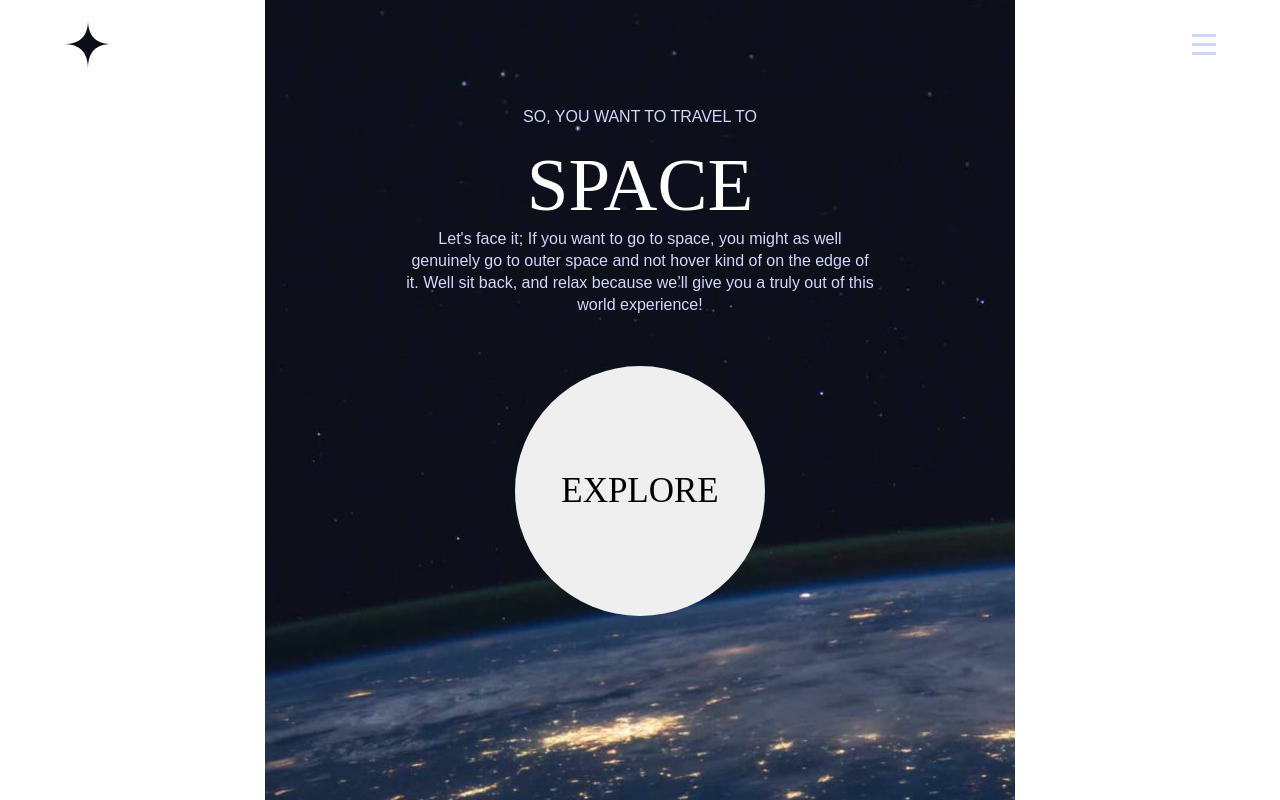
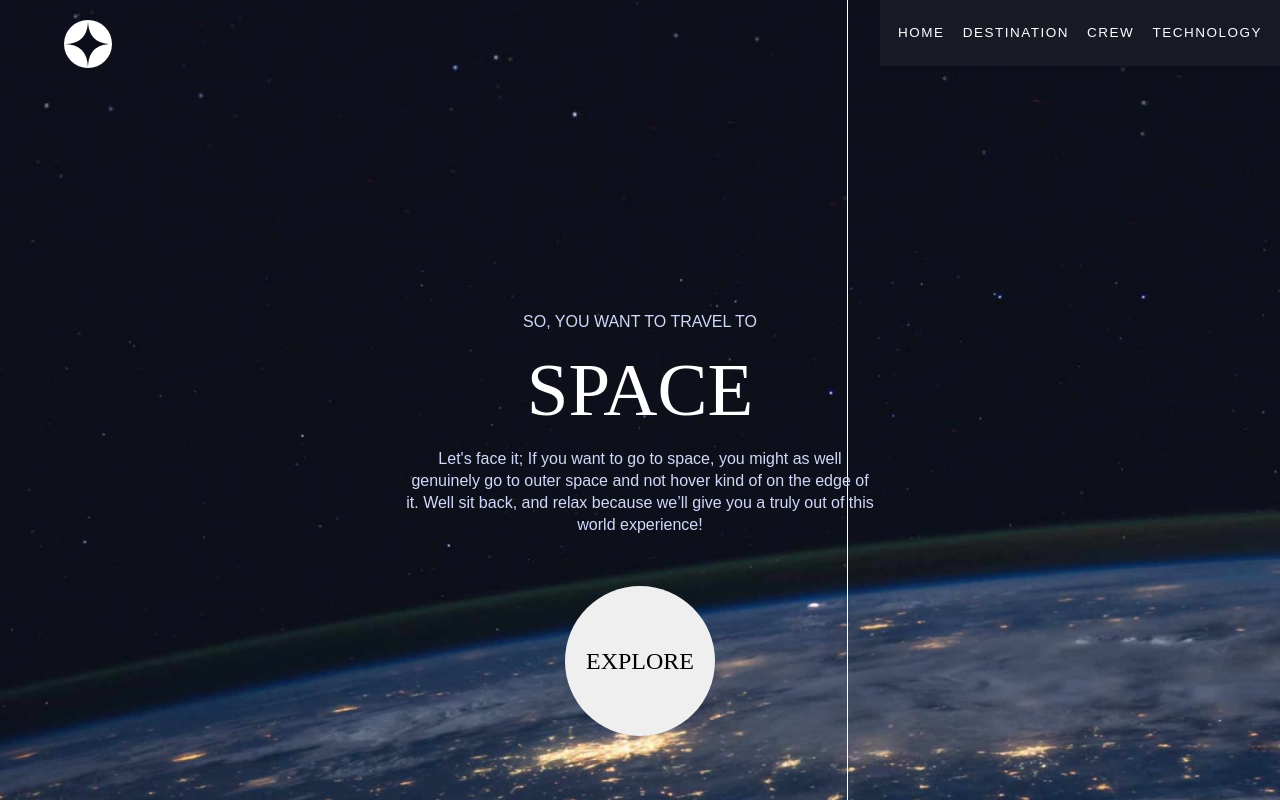
Before and after one commit to kaueOliveira/Space-Tourism, a React (Vite) app: page / in a window 1280 px wide. Built offline with nearby package versions, Linux system fonts and the light colour scheme.

Commit message:
Styling the tablet version

```diff
--- a/src/App.css
+++ b/src/App.css
@@ -1,5 +1,5 @@
 /* #root {
-  height: 100%;
+  transition: all 0.5s ease;
 } */
 
 /* .logo {
--- a/src/components/navBar/NavBar.css
+++ b/src/components/navBar/NavBar.css
@@ -57,10 +57,14 @@ header {
 .sidebar li {
   font-size: 1.5rem;
   padding: 15px 0;
-  cursor: pointer;
+
+  transition: border-bottom 0.8s;
+
+  border-bottom: 1.5px solid transparent;
 }
 
 .sidebar li:hover {
+  transition: 0.8s;
   border-bottom: 1.5px solid white;
 }
 
@@ -81,3 +85,40 @@ a {
   top: 15px;
   right: 15px;
 }
+
+@media (min-width: 640px) {
+  header {
+    /* justify-content: space-evenly; */
+  }
+  .menu-btn,
+  .close-btn {
+    display: none;
+  }
+
+  .sidebar {
+    width: 40rem;
+    height: fit-content;
+    padding: 0;
+
+    position: absolute;
+    left: calc(100% - 400px) !important;
+
+    background: rgba(255, 255, 255, 0.048);
+  }
+
+  .sidebar ul {
+    display: flex;
+    flex-flow: row nowrap;
+    justify-content: space-evenly;
+  }
+
+  .sidebar li {
+    font-size: 1.35rem;
+    font-weight: lighter;
+    letter-spacing: 1.5px;
+  }
+
+  .sidebar span {
+    display: none;
+  }
+}
--- a/src/pages/Crew/Crew.jsx
+++ b/src/pages/Crew/Crew.jsx
@@ -32,9 +32,11 @@ const Crew = () => {
                 <div className="slide-image" key={index}>
                   <img src={item.images.png} alt={item.name} />
                 </div>
-                <h2>{item.role}</h2>
-                <h1>{item.name}</h1>
-                <p>{item.bio}</p>
+                <div>
+                  <h2>{item.role}</h2>
+                  <h1>{item.name}</h1>
+                  <p>{item.bio}</p>
+                </div>
               </div>
             ))}
           </div>
--- a/src/pages/Crew/crew.css
+++ b/src/pages/Crew/crew.css
@@ -1,7 +1,8 @@
 #crew {
   min-height: 100vh;
   width: 100%;
-  background: url("../../assets/crew/background-crew-mobile.jpg") no-repeat center scroll;
+  background: url("../../assets/crew/background-crew-mobile.jpg") no-repeat
+    center scroll;
   background-size: cover;
 }
 
@@ -15,7 +16,7 @@
   letter-spacing: 2.5px;
 
   margin-bottom: 4rem;
-  color: #D2D8F9;
+  color: #d2d8f9;
 }
 
 #slides {
@@ -38,7 +39,7 @@
   height: 27rem;
 }
 
-.slide > h2 {
+.slide h2 {
   width: 90%;
   margin: 0 auto;
   padding-top: 4rem;
@@ -47,18 +48,18 @@
   font-weight: 100;
   letter-spacing: 1px;
 
-  color: #D2D8F9;
-  border-top: 1px solid #D2D8F9;
+  color: #d2d8f9;
+  border-top: 1px solid #d2d8f9;
 }
 
-.slide > h1 {
+.slide h1 {
   font-size: 2.7rem;
   font-weight: 100;
 
   color: white;
 }
 
-.slide > p {
+.slide p {
   width: 40rem;
   margin: 0 auto;
 
@@ -66,7 +67,7 @@
   line-height: 2rem;
   font-family: sans-serif;
 
-  color: #D2D8F9;
+  color: #d2d8f9;
 }
 
 #dots {
@@ -98,3 +99,40 @@
 .dot.active {
   background-color: white;
 }
+
+@media (min-width: 640px) /*and (max-width: 1024px) */ {
+  #section-crew > p {
+    font-size: 1.6rem;
+    margin: 3.5rem 0 2rem;
+  }
+
+  .slide {
+    display: flex;
+    flex-flow: column-reverse;
+  }
+
+  .slide img {
+    height: 30.9rem;
+    margin-top: 5rem;
+  }
+
+  .slide h2 {
+    padding-top: 2.5rem;
+    border: none;
+  }
+
+  .slide h1 {
+    font-size: 3.5rem;
+    letter-spacing: 2px;
+    margin: 1.2rem;
+  }
+
+  .slide p {
+    width: 47.5rem;
+    font-size: 1.6rem;
+  }
+
+  #dots {
+    top: 34.5rem;
+  }
+}
--- a/src/pages/Destination/Destination.jsx
+++ b/src/pages/Destination/Destination.jsx
@@ -47,6 +47,7 @@ const Destination = () => {
           <p className={fade ? "fade-in" : "fade-out"}>
             {currentDestination.description}
           </p>
+          <div id="container-info">
             <div id="distance" className={fade ? "fade-in" : "fade-out"}>
               <span>AVG. DISTANCE</span>
               <p>{currentDestination.distance}</p>
@@ -56,6 +57,7 @@ const Destination = () => {
               <p>{currentDestination.travel}</p>
             </div>
           </div>
+        </div>
       </section>
     </div>
   );
--- a/src/pages/Destination/destination.css
+++ b/src/pages/Destination/destination.css
@@ -1,6 +1,6 @@
 #destination  {
   width: 100%;
-  height: 100%;
+  min-height: 100vh;
   background: url('../../assets/destination/background-destination-mobile.jpg') no-repeat center fixed;
   background-size: cover;
 }
@@ -13,7 +13,7 @@
 #section-destination > img {
   display: block;
   margin: auto;
-  width: 60%;
+  width: 22rem;
 }
 
 #section-destination > p {
@@ -99,7 +99,7 @@
   color: #D2D8F9;
 }
 
-#info-destination > div > span {
+#info-destination div > span {
   margin-top: 2rem;
 
   font-size: 1.4rem;
@@ -110,7 +110,7 @@
   color: #D2D8F9;
 }
 
-#info-destination > div > p {
+#info-destination div > p {
   margin-top: 0;
   margin-bottom: 0rem;
 
@@ -125,3 +125,57 @@
 #time-travel {
   padding-bottom: 8rem;
 }
+
+@media (min-width: 640px) /*and (max-width: 1024px)*/ {
+  #destination {
+
+     background-image: url('../../assets/destination/background-destination-tablet.jpg');
+  }
+
+  #section-destination > p {
+    font-size: 1.5rem;
+    letter-spacing: 2px;
+  }
+
+  #section-destination > img {
+    width: 30rem;
+  }
+
+  #ul-destination {
+    font-size: 1.4rem;
+  }
+
+  #section-destination  li.active {
+    font-weight: 400;
+  }
+
+  #info-destination > h1  {
+    font-size: 8rem;
+    letter-spacing: 5px;
+  }
+
+  #info-destination > p {
+    width: 65%;
+    margin: 2rem auto;
+
+    font-size: 1.6rem;
+  }
+
+  #container-info {
+    display: flex;
+    flex-flow: row nowrap;
+    justify-content: center;
+    align-items: center;
+    gap: 5rem;
+
+    width: 80%;
+    margin: auto;
+    border-top: 1px solid #D2D8F9;
+    padding-bottom: 4rem;
+  }
+
+  #time-travel {
+    padding: 0;
+  }
+
+}
--- a/src/pages/Home/Home.jsx
+++ b/src/pages/Home/Home.jsx
@@ -7,6 +7,7 @@ const Home = () => {
       <div className="home">
         <NavBar />
         <section id="section-home">
+          <div id="home-infos">
             <p>SO, YOU WANT TO TRAVEL TO</p>
             <h1>SPACE</h1>
             <p>
@@ -15,6 +16,7 @@ const Home = () => {
               back, and relax because we’ll give you a truly out of this world
               experience!
             </p>
+          </div>
           <button>EXPLORE</button>
         </section>
       </div>
@@ -23,3 +25,4 @@ const Home = () => {
 };
 
 export default Home;
+// Btn Ainda n leva a lugar algum.
--- a/src/pages/Home/home.css
+++ b/src/pages/Home/home.css
@@ -1,15 +1,14 @@
 .home {
   min-height: 100vh;
-    /* height: 100%; */
   width: 100%;
-    background: url(../../assets/home/background-home-mobile.jpg) no-repeat center fixed;
+  background: url(../../assets/home/background-home-mobile.jpg) no-repeat center
+    fixed;
   margin: auto;
 }
 
 #section-home {
   width: 90%;
   margin: 4rem auto 0rem;
-    /* padding-bottom: 4rem; */
 }
 
 .home h1 {
@@ -18,14 +17,14 @@
   font-size: 7.5rem;
   font-weight: 200;
 
-    margin: 0;
+  margin: 1.5rem 0;
   color: white;
 }
 
 .home p {
   font-size: 1.6rem;
   text-align: center;
-    color: #D2D8F9;
+  color: #d2d8f9;
 }
 
 .home p:nth-of-type(2) {
@@ -43,15 +42,48 @@
   font-family: serif;
   font-size: 3.5rem;
   font-weight: 100;
+  outline-width: 0;
 
   border-radius: 50%;
   border: none;
 
   display: block;
   cursor: pointer;
+  transition: all 0.8s ease;
 }
 
 .home button:hover {
   outline: 6rem solid rgba(255, 255, 255, 0.199);
-    transition: all 0.8s;
+
 }
+
+@media (min-width: 640px) /*and (max-width: 1024px)*/ {
+  .home {
+    background: url("../../assets/home/background-home-tablet.jpg") no-repeat
+      center fixed;
+    background-size: cover;
+
+    display: flex;
+    flex-flow: column nowrap;
+    justify-content: space-between;
+  }
+
+  #section-home {
+    margin-bottom: 8vh;
+  }
+
+  #home-infos {
+    height: min-content;
+  }
+
+  .home button {
+    width: 15rem;
+    height: 15rem;
+    font-size: 2.4rem;
+  }
+
+  .home button:hover {
+    outline-width: 3rem;
+    scale: 1.2;
+  }
+}
--- a/src/pages/Technology/Technology.jsx
+++ b/src/pages/Technology/Technology.jsx
@@ -21,7 +21,7 @@ const Tecnology = () => {
     <div id="tecnology">
       <NavBar />
       <section id="section-technology">
-        <p>03 SPACE LUNCH 101</p>
+        <p><span>03</span> SPACE LUNCH 101</p>
         <img
           src={currentDestination.images.landscape}
           alt={currentDestination.name}
--- a/src/pages/Technology/technology.css
+++ b/src/pages/Technology/technology.css
@@ -1,7 +1,8 @@
 #tecnology {
   min-height: 100vh;
   width: 100%;
-  background: url("../../assets/technology/background-technology-mobile.jpg") no-repeat center scroll;
+  background: url("../../assets/technology/background-technology-mobile.jpg")
+    no-repeat center scroll;
   background-size: cover;
 }
 
@@ -47,7 +48,12 @@
   font-weight: 100;
 
   cursor: pointer;
+  transition: all 0.8s ease;
   color: #d2d8f998;
+}
+
+#tec-buttons > span:hover {
+  border: 1px solid white;
 }
 
 #tec-buttons > span.active {
@@ -68,6 +74,8 @@
   font-size: 3rem;
   font-weight: 100;
   text-align: center;
+
+  color: white;
 }
 
 #section-technology > #description {
@@ -88,3 +96,40 @@
   transition: opacity 01s ease-in-out;
   opacity: 0;
 }
+
+@media (min-width: 640px) /*and (max-width: 1024px) */ {
+  #section-technology p:nth-of-type(1) {
+    color: white;
+    font-weight: 200;
+    font-size: 1.4rem;
+    letter-spacing: 4px;
+  }
+
+  #section-technology > p span {
+    color: #484a53;
+    letter-spacing: normal;
+    margin-right: 1rem;
+  }
+
+  #section-technology > h1 {
+    font-size: 4rem;
+    letter-spacing: 2px;
+    margin: 1.5rem 0;
+  }
+
+  #section-technology > #description {
+    width: 65%;
+    font-size: 1.5rem;
+  }
+
+  #tec-buttons {
+    width: 22.5rem;
+  }
+
+  #tec-buttons > span {
+    height: 5.5rem;
+    width: 5.5rem;
+
+    font-size: 1.5rem;
+  }
+}
```
Lines whose indentation alone changed are shown as unchanged.
